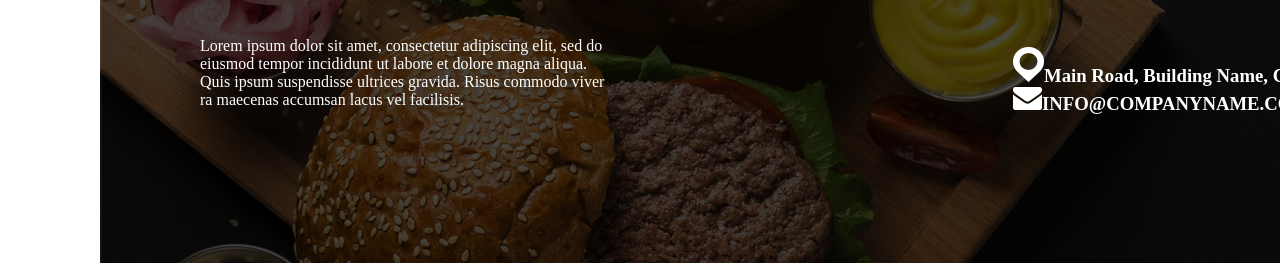
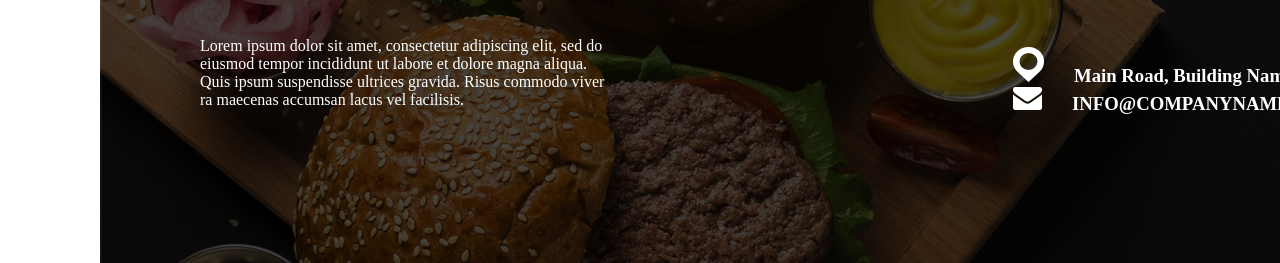
Before and after one commit to DoGiaBao12345/DoGiaBao, a plain HTML site: page index.html in a window 1280 px wide. Shown: the part 3311-3574 px from the top of the page. Drawn offline with Linux system fonts and the light colour scheme.

Commit message:
Update index.html

```diff
--- a/index.html
+++ b/index.html
@@ -181,8 +181,8 @@
                 <p style="color: rgb(255, 255, 255);"> © Company Name 2020. All rights reserved.</p>
             </div>
             <div class="_2cot phai">
-                    <div style="color: rgb(255, 255, 255);"><h3><img src="Hinhanh1tiet/Location Icon.png" alt="">Main Road, Building Name, Country</h3></div>
-                    <div style="color: rgb(255, 255, 255);"><h3><img src="Hinhanh1tiet/Email.png" alt="">INFO@COMPANYNAME.COM</h3></div>
+                    <div style="color: rgb(255, 255, 255);"><h3><img style="padding-right: 30px;" src="Hinhanh1tiet/Location Icon.png" alt="">Main Road, Building Name, Country</h3></div>
+                    <div style="color: rgb(255, 255, 255);"><h3><img style="padding-right: 30px;" src="Hinhanh1tiet/Email.png" alt="">INFO@COMPANYNAME.COM</h3></div>
                     <div class="menu">
                         <ul class="menuNgang">
                             <li><img src="Hinhanh1tiet/Instagram.png" alt=""></li>
```
